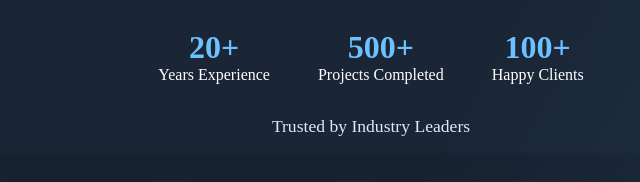
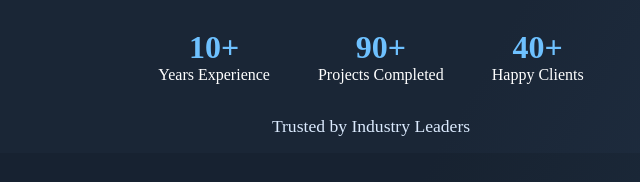
Before and after one commit to Amal777ja/Winq, a plain HTML site: page index.html in a window 1280 px wide. Shown: the part 455-637 px from the top of the page, 269-909 px from the left. Drawn offline with Linux system fonts and the light colour scheme.

Commit message:
Update hero section stats - 10+ years, 90+ projects, 40+ clients

```diff
--- a/index.html
+++ b/index.html
@@ -32,9 +32,9 @@
           <button class="get-started">GET STARTED</button>
         </div>
         <div class="hero-stats">
-          <div><span class="stat">20+</span><br>Years Experience</div>
-          <div><span class="stat">500+</span><br>Projects Completed</div>
-          <div><span class="stat">100+</span><br>Happy Clients</div>
+          <div><span class="stat">10+</span><br>Years Experience</div>
+          <div><span class="stat">90+</span><br>Projects Completed</div>
+          <div><span class="stat">40+</span><br>Happy Clients</div>
         </div>
       </div>
       <div class="trusted">
```
Also changed, not shown: images/IBM.png (deleted).
